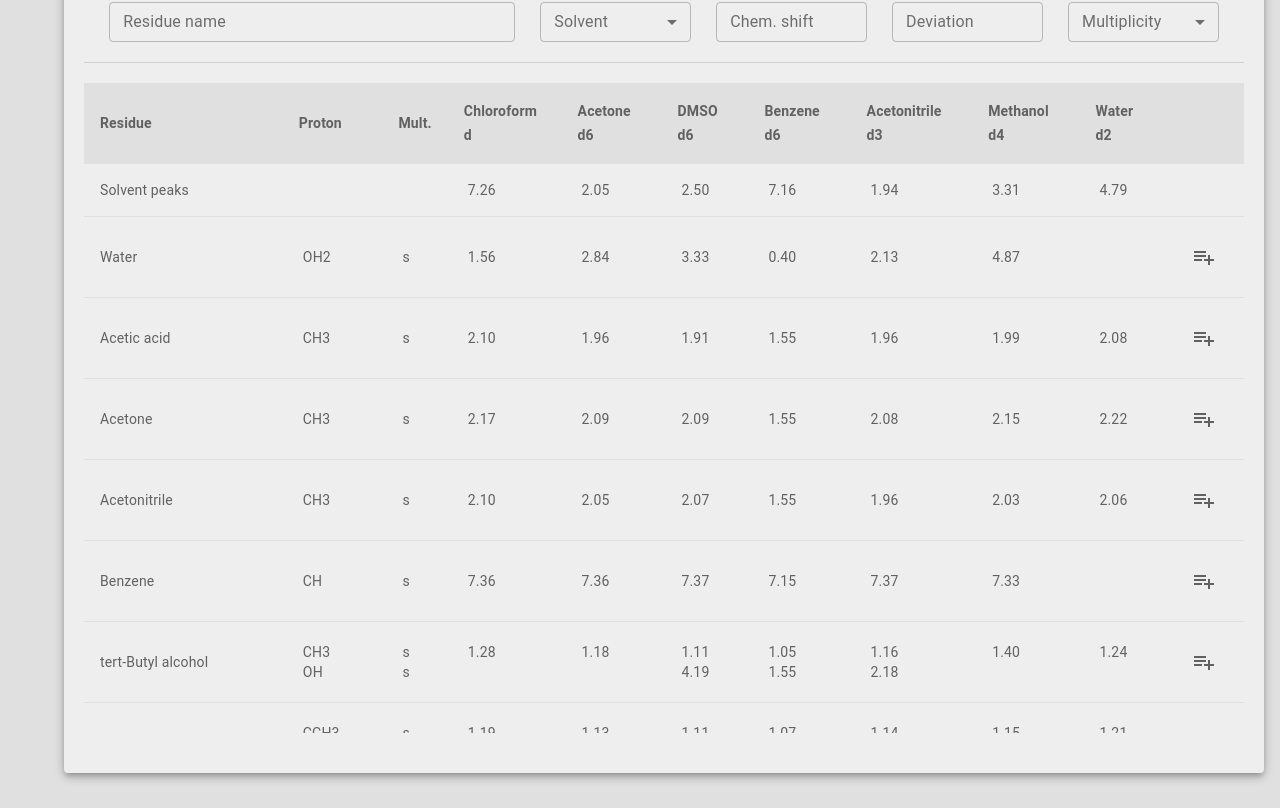
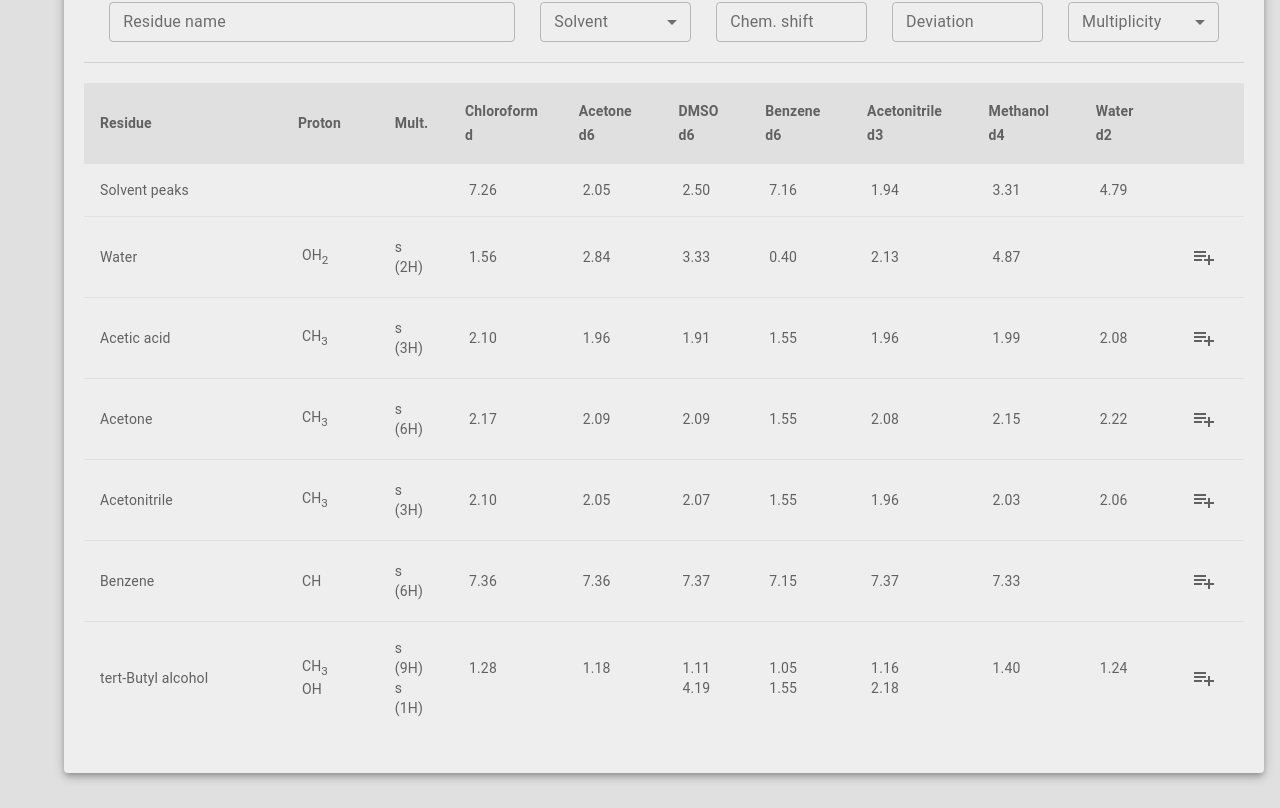
Before and after one commit to Noldyman/chemprove-old, a React (Create React App) app: page / in a window 1280 px wide. Shown: the part 814-1622 px from the top of the page. Built offline with nearby package versions, Linux system fonts and the light colour scheme.

Commit message:
chemical formulas contain subscript now and amount of protons is visualized in common residue table

```diff
--- a/src/components/nmr/CommonResiduesTable.tsx
+++ b/src/components/nmr/CommonResiduesTable.tsx
@@ -16,6 +16,10 @@ const useStyles = makeStyles((theme) => ({
   },
   standardValue: {
     padding: '4px',
+  },
+  protonField: {
+    display: 'flex',
+    justifyContent: 'space-between',
   },
 }))
 
@@ -96,6 +100,24 @@ const CommonResiduesTable: React.FC<CommonResiduesTableProps> = ({
     )
   }
 
+  const renderMultiplicities = (item: ICommonResidue) => {
+    return (
+      <div>
+        {item.signals.map((signal) => {
+          if (item.compound !== 'Solvent peaks') {
+            return (
+              <span key={uuidv4()}>
+                {signal.proton.multiplicity} ({signal.proton.amount}H)
+                <br />
+              </span>
+            )
+          }
+          return null
+        })}
+      </div>
+    )
+  }
+
   const columns: IColumnObj[] = [
     {
       label: 'Residue',
@@ -109,8 +131,8 @@ const CommonResiduesTable: React.FC<CommonResiduesTableProps> = ({
     {
       label: 'Mult.',
       path: 'signals',
-      content: (item, value) =>
-        renderStackableValues(item, 'proton.multiplicity'),
+
+      content: (item, value) => renderMultiplicities(item),
     },
     {
       label: `Chloroform d`,
--- a/src/data/H_NMR_RESIDUES.ts
+++ b/src/data/H_NMR_RESIDUES.tsx
@@ -2,7 +2,7 @@ import { v4 as uuidv4 } from 'uuid'
 
 export interface ISignalObj {
   proton: {
-    formula: string | null
+    formula: any
     multiplicity: string | null
     amount: number | null
   }
@@ -32,7 +32,7 @@ export interface ICommonResidue {
 //   molWeight: ,
 //   signals: [
 //     {
-//       proton: { formula: , multiplicity: , amount:  },
+//       proton: { formula: <span><sub></sub></span>, multiplicity: , amount:  },
 //       chemShifts: {
 //         chloroform_d: ,
 //         acetone_d6: ,
@@ -46,7 +46,7 @@ export interface ICommonResidue {
 //   ],
 // },
 
-// Source: J . Org. Ch em ., Vol. 62, N o. 21, 1997
+export const sources: string[] = ['J. Org. Chem., Vol. 62, No. 21, 1997']
 
 export const H_NMR_COMMON_RESIDUES: ICommonResidue[] = [
   {
@@ -76,7 +76,15 @@ export const H_NMR_COMMON_RESIDUES: ICommonResidue[] = [
     molWeight: 18.015,
     signals: [
       {
-        proton: { formula: 'OH2', multiplicity: 's', amount: 2 },
+        proton: {
+          multiplicity: 's',
+          amount: 2,
+          formula: (
+            <span>
+              OH<sub>2</sub>
+            </span>
+          ),
+        },
         chemShifts: {
           chloroform_d: 1.56,
           acetone_d6: 2.84,
@@ -96,7 +104,15 @@ export const H_NMR_COMMON_RESIDUES: ICommonResidue[] = [
     molWeight: 60.052,
     signals: [
       {
-        proton: { formula: 'CH3', multiplicity: 's', amount: 3 },
+        proton: {
+          formula: (
+            <span>
+              CH<sub>3</sub>
+            </span>
+          ),
+          multiplicity: 's',
+          amount: 3,
+        },
         chemShifts: {
           chloroform_d: 2.1,
           acetone_d6: 1.96,
@@ -116,7 +132,15 @@ export const H_NMR_COMMON_RESIDUES: ICommonResidue[] = [
     molWeight: 58.08,
     signals: [
       {
-        proton: { formula: 'CH3', multiplicity: 's', amount: 6 },
+        proton: {
+          formula: (
+            <span>
+              CH<sub>3</sub>
+            </span>
+          ),
+          multiplicity: 's',
+          amount: 6,
+        },
         chemShifts: {
           chloroform_d: 2.17,
           acetone_d6: 2.09,
@@ -136,7 +160,15 @@ export const H_NMR_COMMON_RESIDUES: ICommonResidue[] = [
     molWeight: 41.05,
     signals: [
       {
-        proton: { formula: 'CH3', multiplicity: 's', amount: 3 },
+        proton: {
+          formula: (
+            <span>
+              CH<sub>3</sub>
+            </span>
+          ),
+          multiplicity: 's',
+          amount: 3,
+        },
         chemShifts: {
           chloroform_d: 2.1,
           acetone_d6: 2.05,
@@ -177,7 +209,15 @@ export const H_NMR_COMMON_RESIDUES: ICommonResidue[] = [
     molWeight: 74.12,
     signals: [
       {
-        proton: { formula: 'CH3', multiplicity: 's', amount: 9 },
+        proton: {
+          formula: (
+            <span>
+              CH<sub>3</sub>
+            </span>
+          ),
+          multiplicity: 's',
+          amount: 9,
+        },
         chemShifts: {
           chloroform_d: 1.28,
           acetone_d6: 1.18,
@@ -209,7 +249,15 @@ export const H_NMR_COMMON_RESIDUES: ICommonResidue[] = [
     molWeight: 88.15,
     signals: [
       {
-        proton: { formula: 'CCH3', multiplicity: 's', amount: 9 },
+        proton: {
+          formula: (
+            <span>
+              CCH<sub>3</sub>
+            </span>
+          ),
+          multiplicity: 's',
+          amount: 9,
+        },
         chemShifts: {
           chloroform_d: 1.19,
           acetone_d6: 1.13,
@@ -221,7 +269,15 @@ export const H_NMR_COMMON_RESIDUES: ICommonResidue[] = [
         },
       },
       {
-        proton: { formula: 'OCH3', multiplicity: 's', amount: 3 },
+        proton: {
+          formula: (
+            <span>
+              OCH<sub>3</sub>
+            </span>
+          ),
+          multiplicity: 's',
+          amount: 3,
+        },
         chemShifts: {
           chloroform_d: 3.22,
           acetone_d6: 3.13,
@@ -266,7 +322,15 @@ export const H_NMR_COMMON_RESIDUES: ICommonResidue[] = [
         },
       },
       {
-        proton: { formula: 'ArCH3', multiplicity: 's', amount: 6 },
+        proton: {
+          formula: (
+            <span>
+              ArCH<sub>3</sub>
+            </span>
+          ),
+          multiplicity: 's',
+          amount: 6,
+        },
         chemShifts: {
           chloroform_d: 2.27,
           acetone_d6: 2.22,
@@ -278,7 +342,15 @@ export const H_NMR_COMMON_RESIDUES: ICommonResidue[] = [
         },
       },
       {
-        proton: { formula: 'Ar(CH3)3', multiplicity: 's', amount: 9 },
+        proton: {
+          formula: (
+            <span>
+              Ar(CH<sub>3</sub>)<sub>3</sub>
+            </span>
+          ),
+          multiplicity: 's',
+          amount: 9,
+        },
         chemShifts: {
           chloroform_d: 1.43,
           acetone_d6: 1.41,
@@ -298,7 +370,15 @@ export const H_NMR_COMMON_RESIDUES: ICommonResidue[] = [
     molWeight: 101.193,
     signals: [
       {
-        proton: { formula: 'CH3', multiplicity: 't', amount: 3 },
+        proton: {
+          formula: (
+            <span>
+              CH<sub>3</sub>
+            </span>
+          ),
+          multiplicity: 't',
+          amount: 3,
+        },
         chemShifts: {
           chloroform_d: 1.03,
           acetone_d6: 0.96,
@@ -310,7 +390,15 @@ export const H_NMR_COMMON_RESIDUES: ICommonResidue[] = [
         },
       },
       {
-        proton: { formula: 'CH2', multiplicity: 'q', amount: 2 },
+        proton: {
+          formula: (
+            <span>
+              CH<sub>2</sub>
+            </span>
+          ),
+          multiplicity: 'q',
+          amount: 2,
+        },
         chemShifts: {
           chloroform_d: 2.53,
           acetone_d6: 2.45,
```
